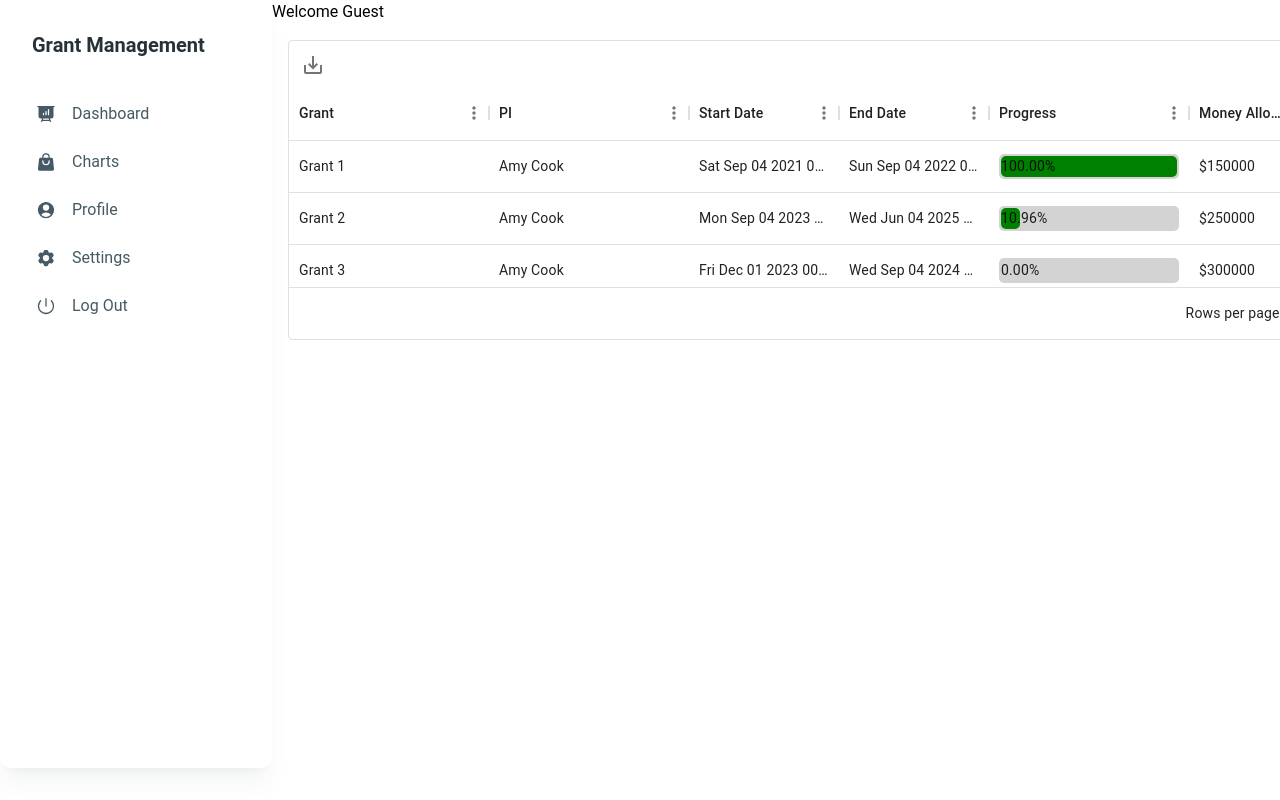
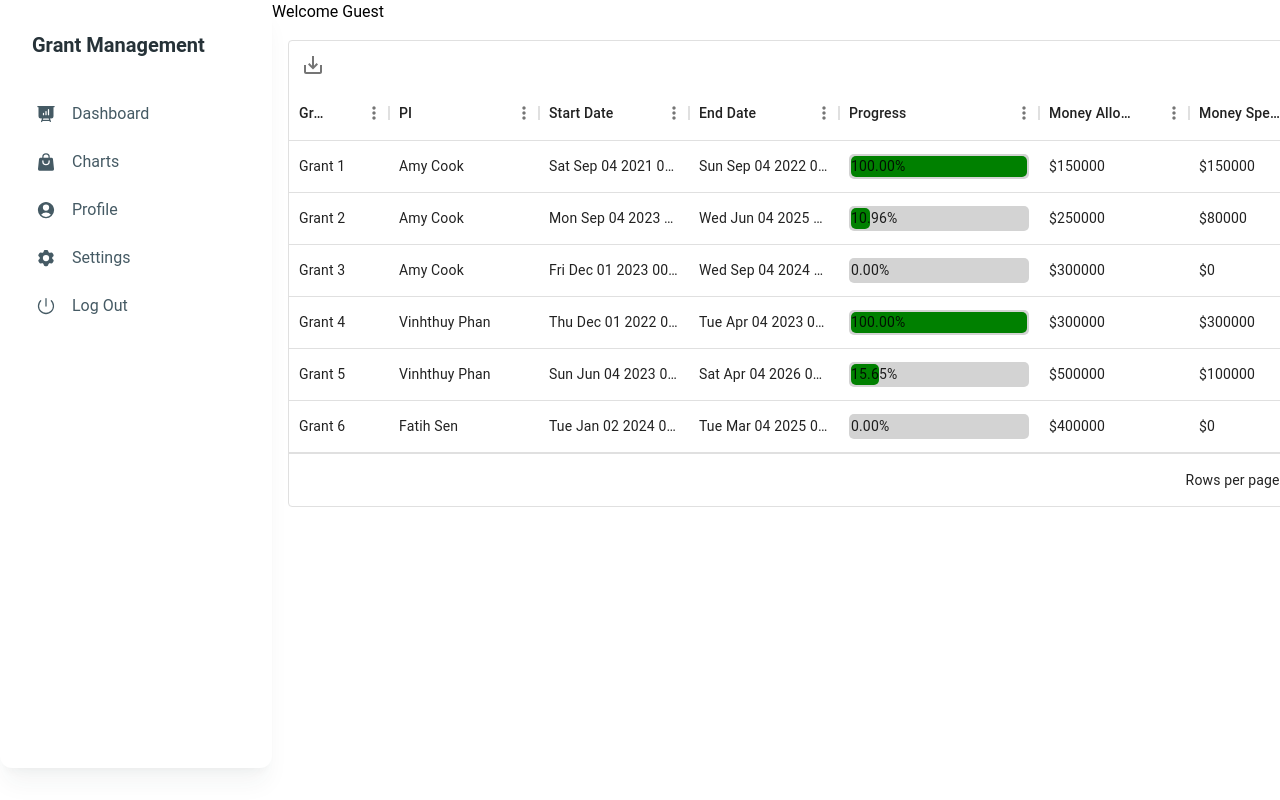
Before and after one commit to DaronAdams/grant-monitor, a React (Create React App) app in the folder frontend/: page /dashboard in a window 1280 px wide. Shown: the top 800 px of the page. Built offline with nearby package versions, Linux system fonts and the light colour scheme.

Commit message:
Adjusted grid display, identified error with filter - WIP

```diff
--- a/frontend/src/components/UpdatedGrid.tsx
+++ b/frontend/src/components/UpdatedGrid.tsx
@@ -100,8 +100,8 @@ rows.forEach((row) => {
   const columns: GridColDef[] = [
 
 
-    {field: 'grant', headerName: 'Grant', width: 200},
-    {field: 'owner', headerName: 'PI', width: 200},
+    {field: 'grant', headerName: 'Grant', width: 100},
+    {field: 'owner', headerName: 'PI', width: 150},
     {field: 'startDate', headerName: 'Start Date', width: 150},
     {field: 'endDate', headerName: 'End Date', width: 150},
     {field: 'progress',headerName: 'Progress',width: 200,
@@ -132,12 +132,43 @@ const columns: GridColDef[] = [
   const [filterModel, setFilterModel] = React.useState<CustomGridFilterItem[]>([]);
   const [filteredRows, setFilteredRows] = React.useState<GridRowsProp>(rows);
 
+  function filterRows(filterModel: GridFilterModel, rows: GridRowsProp) {
+    if (!filterModel || !filterModel.items) {
+      return rows; // No filters applied, return all rows
+    }
+
+    // Implement your filtering logic here
+    const filteredRows = rows.filter((row) => {
+    // Check each row against the filter criteria
+      for (const filter of filterModel.items as CustomGridFilterItem[]) {
+        const cellValue = row [filter.columnField]; // No type assertion needed now
+        if (
+          filter.value &&
+          cellValue &&
+          typeof filter.value === 'string' &&
+          typeof cellValue === 'string' &&
+          filter.value.toLowerCase().includes(cellValue.toLowerCase())
+        ) {
+          return true;
+        }
+      }
+      return false;
+    });
+
+
+    return filteredRows;
+  }
+
   // Add a useEffect to update filteredRows whenever filterModel changes
   React.useEffect(() => {
     let filteredData = rows;
 
     // If there are filters applied, update filteredData
+
+    // need to setFilterModel with default filterModel to resolve issue
+    // find the default dataGrid filterModel
     if (filterModel.length > 0) {
+      filteredData = filterRows(filterModel, rows);
       filteredData = rows.filter((row) => {
         return filterModel.every((filter) => {
           const cellValue = row[filter.columnField as string];
@@ -148,26 +179,6 @@ React.useEffect(() => {
 
     setFilteredRows(filteredData);
   }, [filterModel, rows]);
-
-function filterRows(filterModel: GridFilterModel, rows: GridRowsProp) {
-  if (!filterModel || !filterModel.items) {
-    return rows; // No filters applied, return all rows
-  }
-
-  // Implement your filtering logic here
-  const filteredRows = rows.filter((row) => {
-    // Check each row against the filter criteria
-    for (const filter of filterModel.items as CustomGridFilterItem[]) {
-      const cellValue = row [filter.columnField]; // No type assertion needed now
-      if (!filter.value.toLowerCase().includes(cellValue.toLowerCase())) {
-        return false;
-      }
-    }
-    return true;
-  });
-
-  return filteredRows;
-}
 
 
 
@@ -198,16 +209,16 @@ const exportDataAsCSV = (data: Array<{ [key: string]: any }>) => {
       }));
 
       const csvContent =
-          "data:text/csv;charset=utf-8," +
+          'data:text/csv;charset=utf-8,' +
           [Object.keys(formattedData[0]), ...formattedData.map(Object.values)]
             .map((row) => row.join(','))
             .join('\n');
 
       const encodedUri = encodeURI(csvContent);
 
-    const link = document.createElement("a");
-    link.setAttribute("href", encodedUri);
-    link.setAttribute("download", "data.csv");
+      const link = document.createElement('a');
+      link.setAttribute('href', encodedUri);
+      link.setAttribute('download', 'data.csv');
 
       document.body.appendChild(link);
       link.click();
@@ -263,7 +274,7 @@ const exportDataAsCSV = (data: Array<{ [key: string]: any }>) => {
 
   return(
 
-        <div style = {{height: 300, width:'100%'}}>
+    <div style = {{height:'100%', width:'100%'}}>
       <DataGrid
         rows = {filteredRows}
         columns = {columns}
```
Lines whose indentation alone changed are shown as unchanged.
